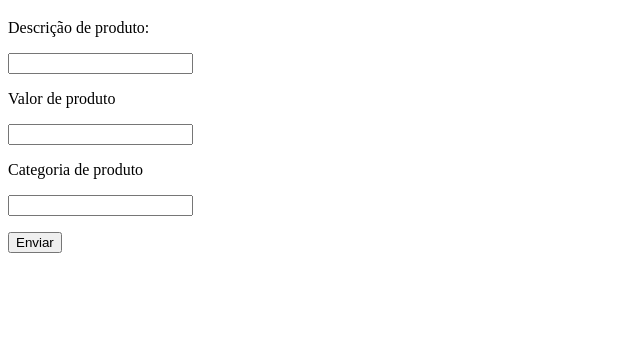
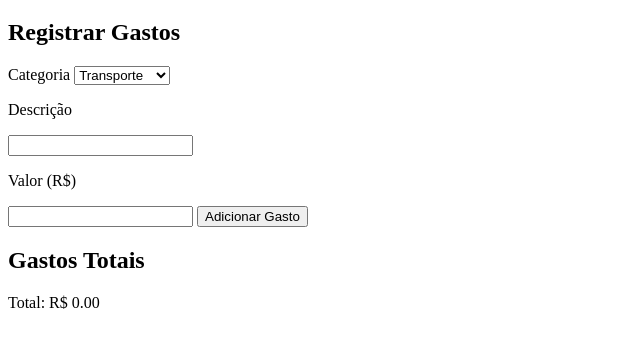
Before and after one commit to CarvalhotoKz/Prova_Pratica-de-Front_end, a plain HTML site: page index.html in a window 1280 px wide. Shown: the part 61-408 px from the top of the page, without its empty margins (0-640 px from the left). Drawn offline with Linux system fonts and the light colour scheme.

Commit message:
Atualiza entrada de dados da estrutura HTML

```diff
--- a/index.html
+++ b/index.html
@@ -1,26 +1,37 @@
 <!DOCTYPE html>
-<html lang="en">
+<html lang="pt-BR">
 <head>
-    <meta charset="UTF-8">
-    <meta name="viewport" content="width=device-width, initial-scale=1.0">
-    <title>Document</title>
+    <meta charset='utf-8'>
+    <meta http-equiv='X-UA-Compatible' content='IE=edge'>
+    <title>Calculadora de Gastos Mensais</title>
+    <meta name='viewport' content='width=device-width, initial-scale=1'>
+    <link rel='stylesheet' type='text/css' media='screen' href='style.css'>
+
+    <h1 class="Titulo Pag">Calculadora de Gastos Mensais</h1>
 </head>
+<body>
+        <section class="gastos">
+            <h2>Registrar Gastos</h2>
 
-    <h1>Calculadora de Gastos Mensais</h1>
+            <label for="categoria">Categoria</label>
+            <select id="categoria">
+                <option value="Transporte">Transporte</option>
+                <option value="Alimentação">Alimentação</option>
+                <option value="Lazer">Lazer</option>
+                <option value="Saúde">Saúde</option>
+                <option value="Outros">Outros</option>
+            </select>
 
-<body>
+            <p><label for="descricao">Descrição</label></p>
+            <input type="text" id="descricao">
 
-    <div>
-      <p>Descrição de produto:</p>
-      <input type="text" id="Descrição">
-      <p>Valor de produto</p>
-      <input type="text" id="Valor">
-      <p>Categoria de produto</p>
-      <input type="text" id="Categoria">
-      <p><button type="submit">Enviar</button></p>
-    </div>
+            <p><label for="valor">Valor (R$)</label></p>
+            <input type="number" id="valor">
 
+            <button id="adicionarGasto">Adicionar Gasto</button>
+        </section>
 
-
-</body>
-</html>
+        <section>
+            <h2>Gastos Totais</h2>
+            <p id="totalGastos">Total: R$ 0.00</p>
+        </section>
```
